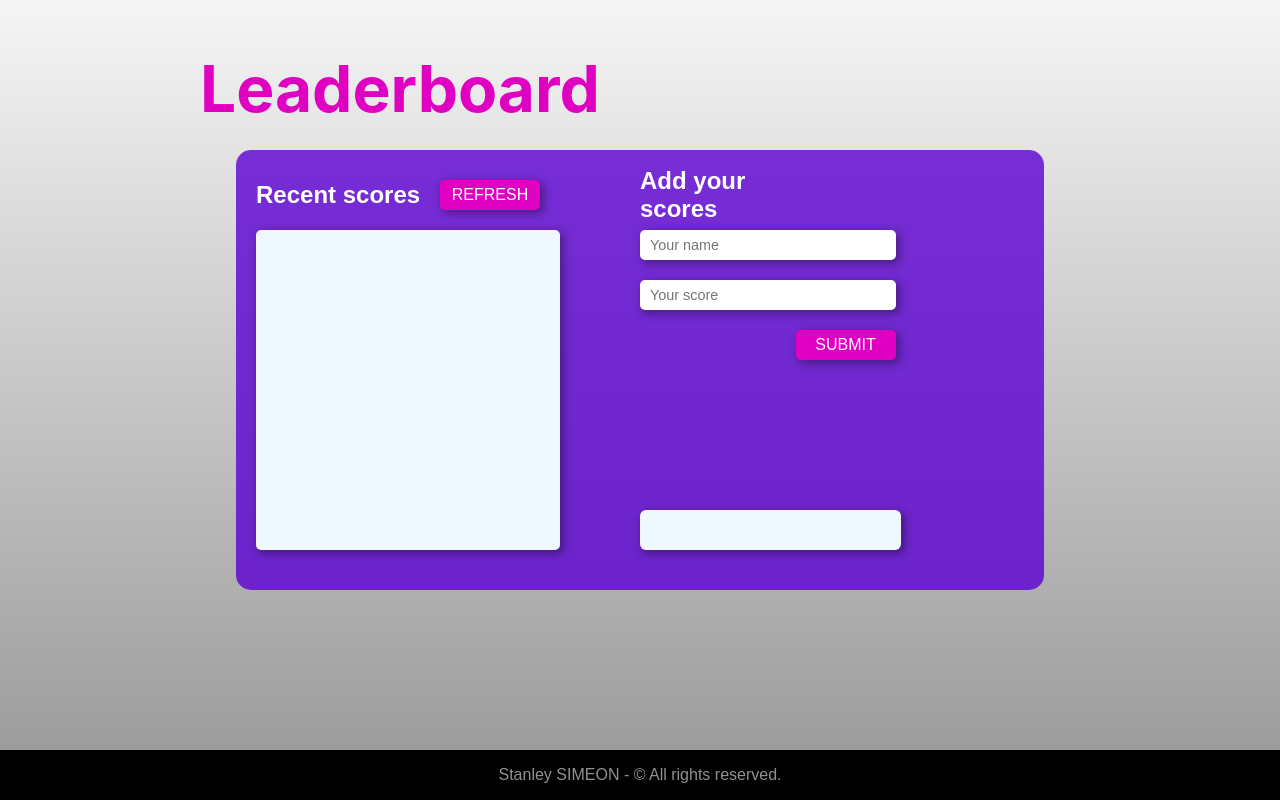
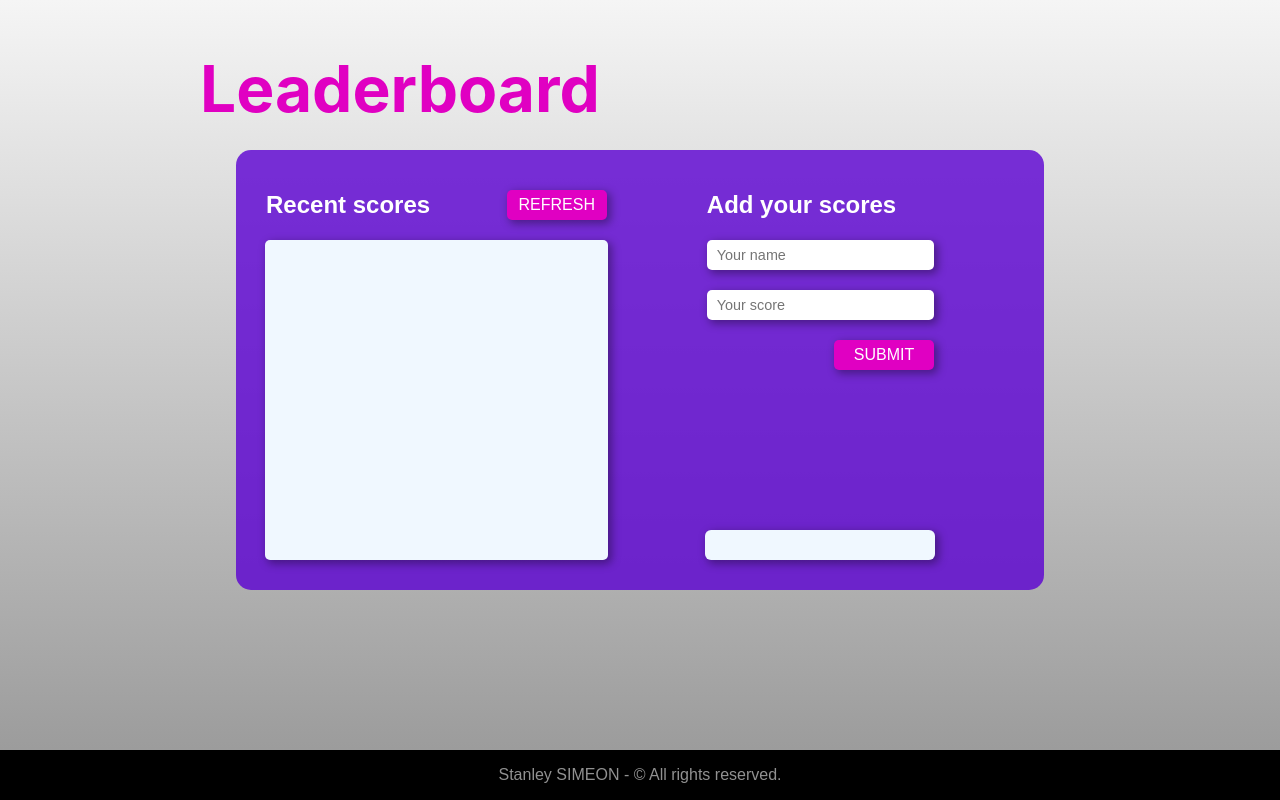
Before and after one commit to stanleySimeon/Leaderboard, a website built with webpack: page src/index.html in a window 1280 px wide. Built offline with nearby package versions, Linux system fonts and the light colour scheme; no server answers.

Commit message:
added features

```diff
--- a/src/index.js
+++ b/src/index.js
@@ -39,6 +39,7 @@ const msgContainer = document.querySelector('.status');
 const successMsg = document.createElement('span');
 successMsg.className = 'success';
 successMsg.innerText = '✅ Success!!!';
+successMsg.style.color = 'green';
 msgContainer.appendChild(successMsg);
 
 const rejectMsg = document.createElement('span');
@@ -55,6 +56,5 @@ submitBtn.addEventListener('click', () => {
   } else {
     rejectMsg.style.display = 'none';
     successMsg.style.display = 'block';
-    successMsg.style.color = 'green';
   }
 });
--- a/src/style.css
+++ b/src/style.css
@@ -53,7 +53,7 @@ body {
   padding: 20px 20px;
   margin: 50px auto;
   display: grid;
-  grid-template-columns: 1fr 1fr auto;
+  grid-template-columns: 1.5fr 1fr auto;
   gap: 100px;
   justify-content: space-between;
   align-items: center;
@@ -63,9 +63,14 @@ body {
 
 #pageContent .printContainer,
 .inputContainer {
+  position: relative;
+  display: flex;
+  flex-direction: column;
+  align-items: center;
   color: rgb(255, 255, 255);
   width: 100%;
-  height: 400px;
+  height: 380px;
+  padding: 10px;
 }
 
 button {
@@ -73,6 +78,7 @@ button {
 }
 
 .headTitle {
+  width: 100%;
   height: 50px;
   margin: 0 0 10px;
   display: flex;
@@ -95,7 +101,7 @@ button {
 
 .listContainer {
   border-collapse: collapse;
-  width: 100%;
+  width: 95%;
   height: 300px;
   padding: 10px;
   background-color: aliceblue;
@@ -117,7 +123,7 @@ button {
 }
 
 .inputContainer .headTitle-1 {
-  width: 60%;
+  width: 100%;
   height: 50px;
   display: flex;
   margin: 0 0 10px;
@@ -127,7 +133,7 @@ button {
 
 .inputField {
   position: relative;
-  width: 90%;
+  width: 100%;
   max-height: 300px;
   display: flex;
   flex-direction: column;
@@ -168,10 +174,10 @@ button:active {
 }
 
 .status {
+  position: absolute;
   width: 85%;
-  height: 40px;
-  top: 400px;
-  margin: 200px 0;
+  height: 30px;
+  top: 360px;
   padding: 0 10px;
   display: flex;
   align-items: center;
```
Also changed, not shown: dist/index.html, dist/index.js.
